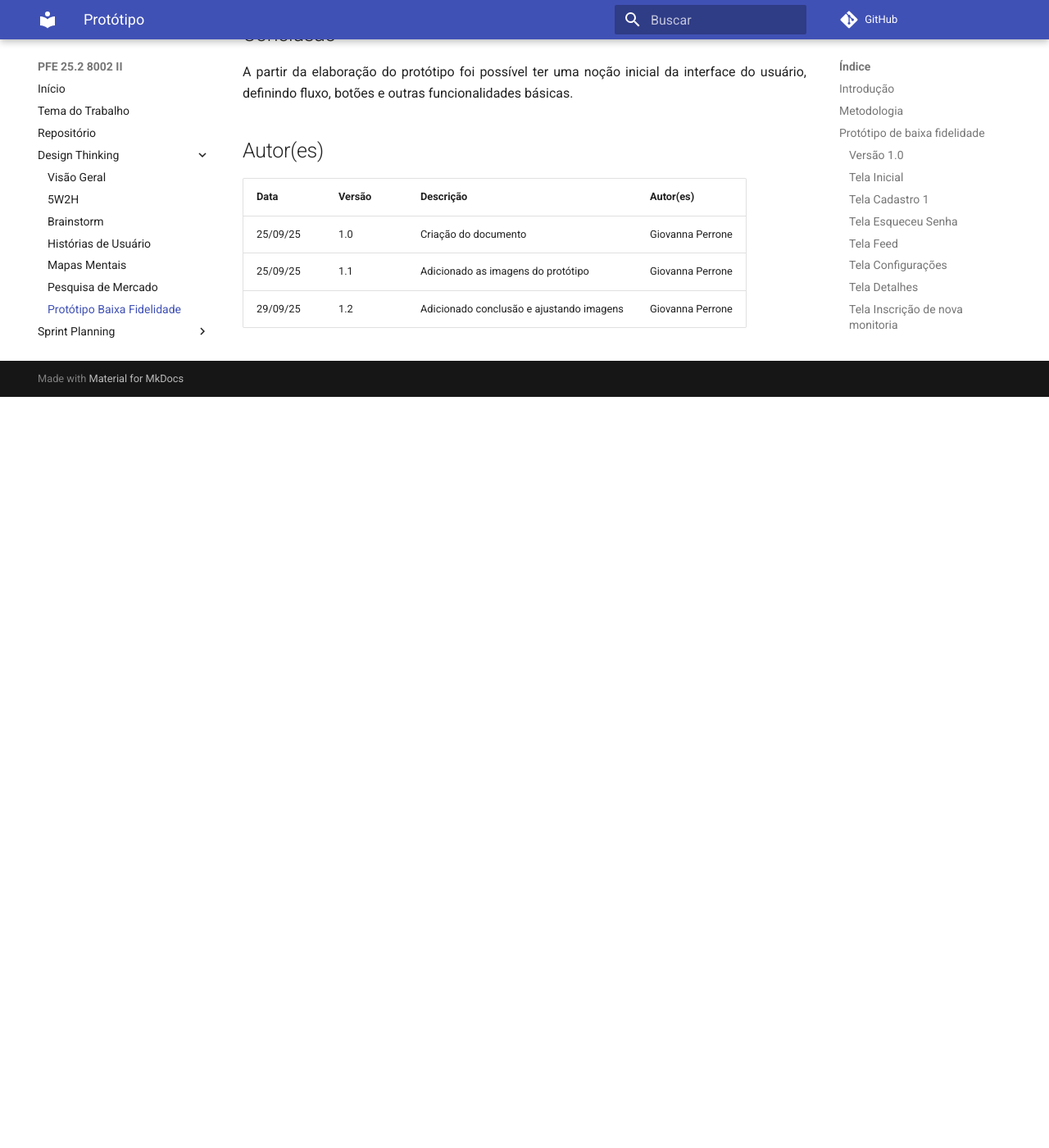
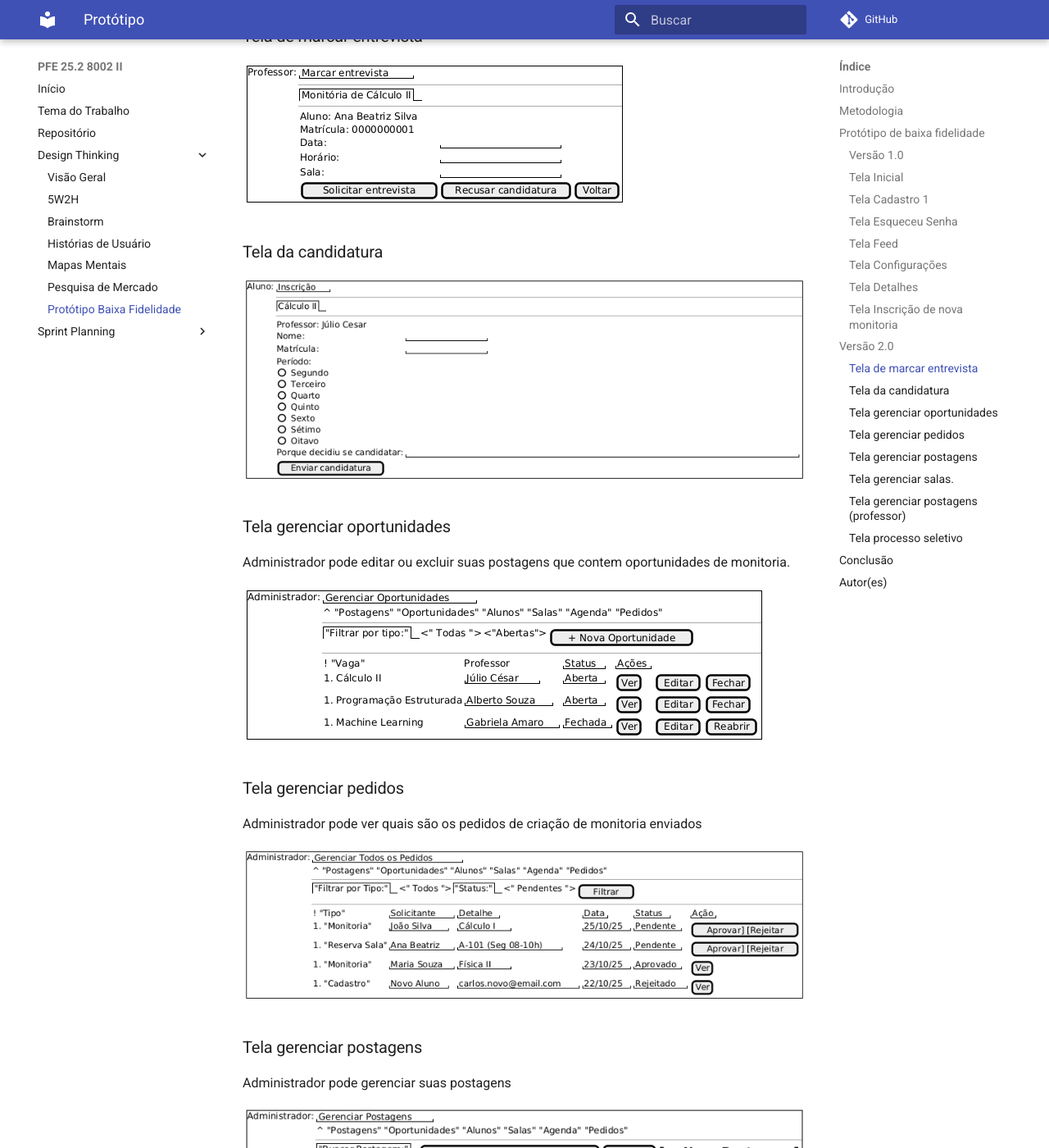
Before and after one commit to Projetos-de-Extensao/PFE_25.2_8002_II, an MkDocs documentation site: the page built from docs/design-thinking/prototipo_baixa_fidelidade.md, in a window 1280 px wide and 1400 px high, scrolled down 4496 px. Shown: the whole window at 82% size. Built offline with MkDocs 1.6.1 and Material for MkDocs 9.7.7, drawn with Linux system fonts in a browser that asks for light colours; comment, search, counter and statistics services are not loaded; before the commit the page ends 4980 px from its top, so only the background shows below that; some of the changed text lies outside the part shown.

Commit message:
Adiconei os oito novos prototipos de baixa fidelidade e alterei o sprint

```diff
--- a/docs/design-thinking/prototipo_baixa_fidelidade.md
+++ b/docs/design-thinking/prototipo_baixa_fidelidade.md
@@ -85,9 +85,47 @@
 ![Nova monitoria](imgnovamonitoria.png)
 
 
-### Versão 2.0
+## Versão 2.0
 
-Em breve!
+Novas telas adicionadas
+
+### Tela de marcar entrevista
+
+![Marcar Entrevista](MarcarEntrevista.png)
+
+### Tela da candidatura
+
+![Candidatura](CandidaturaBaixaFidelidade.png)
+
+### Tela gerenciar oportunidades
+Administrador pode editar ou excluir suas postagens que contem oportunidades de monitoria.
+
+![Gerenciar postagens](gerenciaroportunidades.png)
+
+### Tela gerenciar pedidos
+Administrador pode ver quais são os pedidos de criação de monitoria enviados
+
+![Gerenciar Pedidos](gerenciarpedidos.png)
+
+### Tela gerenciar postagens
+Administrador pode gerenciar suas postagens
+
+![Gerenciar postagens](gerenciarpostagens.png)
+
+### Tela gerenciar salas.
+Administrador pode gerenciar as salas em uso.
+
+![Gerenciar salas](gerenciarsalas.png)
+
+### Tela gerenciar postagens (professor)
+Professor pode gerenciar suas postagens
+
+![Gerenciar postagens do professor](profgerencairpostagens.jpeg)
+
+### Tela processo seletivo
+Professor tem acesso ao processo seletivo da sua monitoria
+
+![Processo seletivo do professor](profprocessoseletivo.jpeg)
 
 ## Conclusão
 
@@ -96,10 +134,13 @@
 </p>
 
 
+
 ## Autor(es)
 
 | Data     | Versão | Descrição                                  | Autor(es)                                                                            |
 | -------- | ------- | --------------------------------------    | ------------------------------------------------------------------------------------ |
 | 25/09/25 | 1.0     | Criação do documento                      | Giovanna Perrone                                                                     |
 | 25/09/25 | 1.1     | Adicionado as imagens do protótipo        | Giovanna Perrone                                                                     |
-| 29/09/25 | 1.2     | Adicionado conclusão e ajustando imagens  | Giovanna Perrone                                                                     |
+| 29/09/25 | 1.2     | Adicionado conclusão e ajustando imagens  | Giovanna Perrone
+
+                                                                 |
--- a/mkdocs.yml
+++ b/mkdocs.yml
@@ -35,7 +35,3 @@
   - pymdownx.emoji:
       emoji_index: !!python/name:material.extensions.emoji.twemoji
       emoji_generator: !!python/name:material.extensions.emoji.to_svg
-
-exclude_docs: |
-    # Exclui node_modules em qualquer subdiretório
-    **/node_modules/*
```
Also changed, not shown: docs/sprint-planning/sprint.md (+1 -1 lines), docs/design-thinking/CandidaturaBaixaFidelidade.png (added), docs/design-thinking/MarcarEntrevista.png (added), docs/design-thinking/gerenciaroportunidades.png (added), docs/design-thinking/gerenciarpedidos.png (added), docs/design-thinking/gerenciarpostagens.png (added), docs/design-thinking/gerenciarsalas.png (added), docs/design-thinking/profgerencairpostagens.jpeg (added), docs/design-thinking/profprocessoseletivo.jpeg (added).
